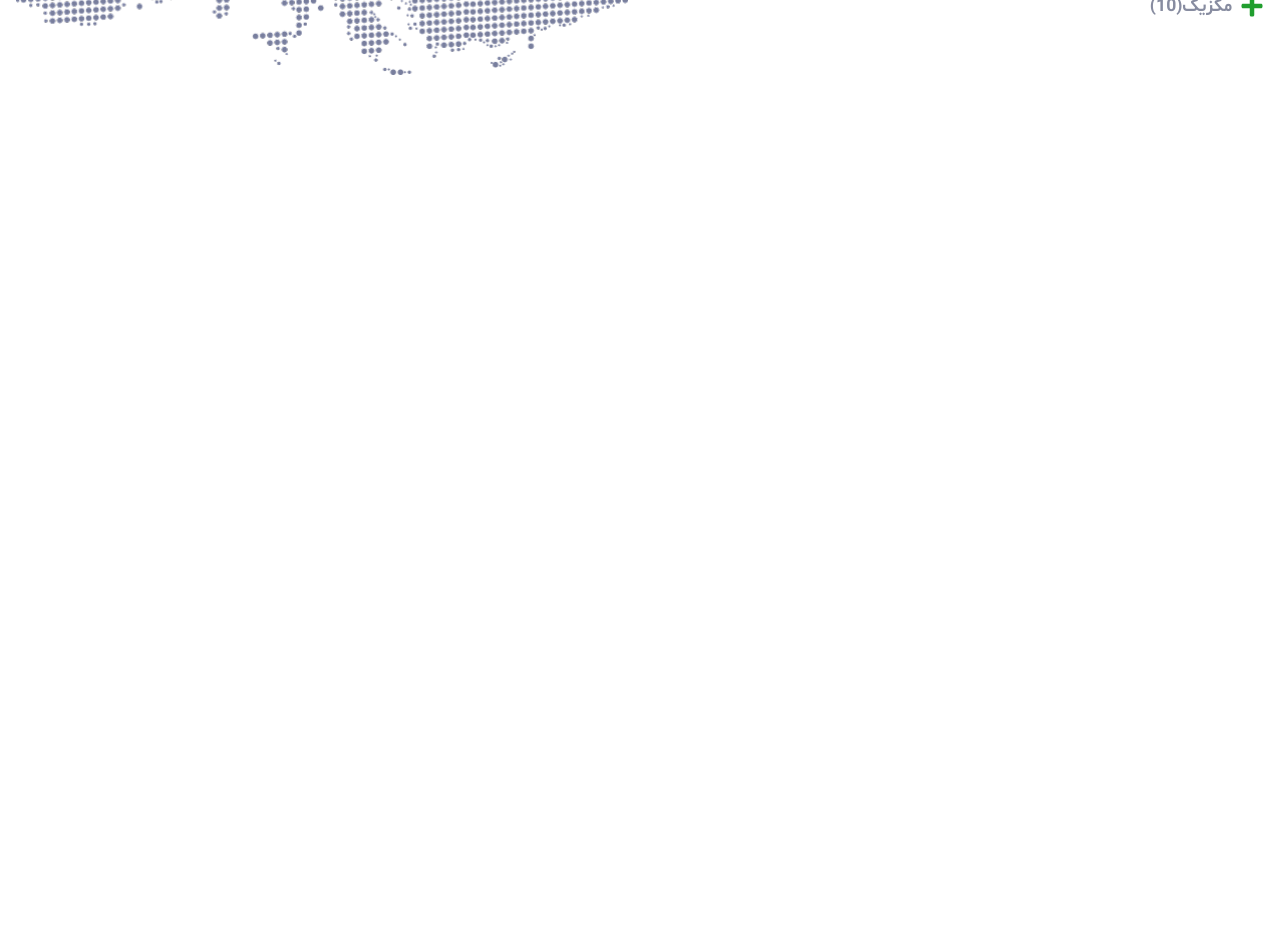
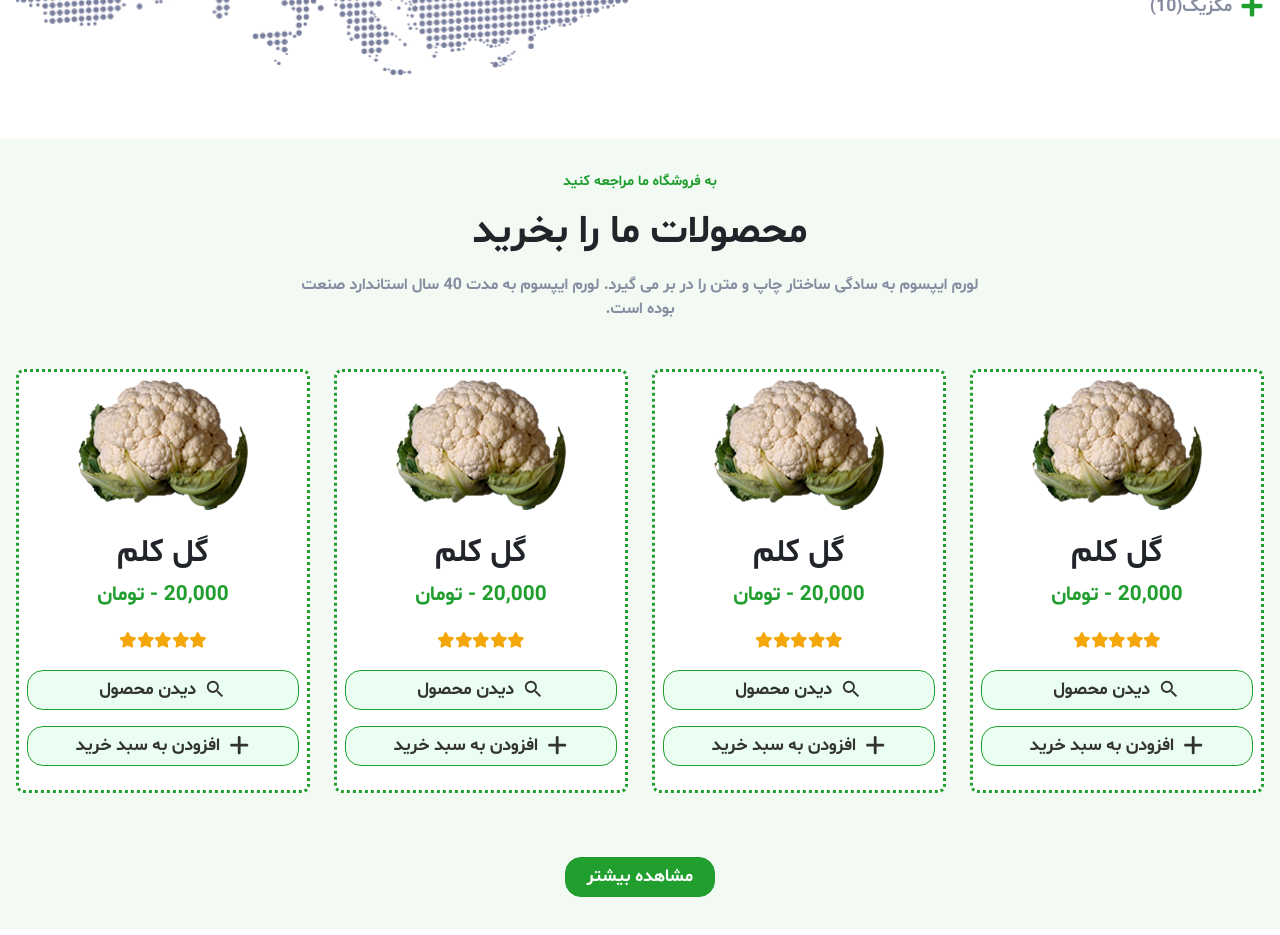
Before and after one commit to mohammadmehdidalvandii/TRIFLES-SHOP, a Next.js app: page / in a window 1280 px wide. Shown: the part 3000-3935 px from the top of the page. Before the commit the page ends 3139 px from the top, so only its background shows below. Built offline with nearby package versions, Linux system fonts and the light colour scheme.

Commit message:
create section shop for home-page

```diff
--- a/src/app/globals.css
+++ b/src/app/globals.css
@@ -47,7 +47,7 @@ ul{
     --grayColor: #B7B7B7;
     --textColor: #878CA0;
     --blueColor1: #E9F5EA;
-
+    --yellowColor: #F4A708;
 }
 /* <<<< root : variable >>>> */
 
--- a/src/app/page.js
+++ b/src/app/page.js
@@ -1,6 +1,7 @@
 import About from "@/components/template/index/About/About";
 import Banner from "@/components/template/index/Banner/Banner";
 import Country from "@/components/template/index/Country/Country";
+import Shop from "@/components/template/index/Shop/Shop";
 import Triple from "@/components/template/index/Triple/Triple";
 
 export default function Home() {
@@ -10,6 +11,7 @@ export default function Home() {
    <Triple/>
    <About/>
    <Country/>
+   <Shop/>
    </>
   );
 }
--- /dev/null
+++ b/src/components/template/index/Shop/Shop.js
@@ -0,0 +1,46 @@
+import React from 'react'
+import style from './Shop.module.css';
+import TitleCenter from '@/components/module/TitleCenter/TitleCenter';
+import ProductCard from '@/components/module/ProductCard/ProductCard';
+import Link from 'next/link';
+
+
+
+function Shop() {
+  return (
+    <section className={style.shop}>
+        <div className="containers">
+            <div className="row">
+                <div className="col-12">
+                    <TitleCenter
+                        text='به فروشگاه ما مراجعه کنید'
+                        title='محصولات ما را بخرید'
+                        desc='لورم ایپسوم به سادگی ساختار چاپ و متن را در بر می گیرد. لورم ایپسوم به مدت 40 سال استاندارد صنعت بوده است.'
+                    />
+                </div>
+            </div>
+            <div className="row mt-5">
+                <div className="col-lg-3 col-md-4 col-sm-6 col-xs-12">
+                    <ProductCard/>
+                </div>
+                <div className="col-lg-3 col-md-4 col-sm-6 col-xs-12">
+                    <ProductCard/>
+                </div>
+                <div className="col-lg-3 col-md-4 col-sm-6 col-xs-12">
+                    <ProductCard/>
+                </div>
+                <div className="col-lg-3 col-md-4 col-sm-6 col-xs-12">
+                    <ProductCard/>
+                </div>
+            </div>
+            <div className="row mt-5">
+                <div className="col-12">
+                    <Link href='/' className={`${style.shop_link} ${"button_black"}`}>مشاهده بیشتر</Link>
+                </div>
+            </div>
+        </div>
+    </section>
+  )
+}
+
+export default Shop
--- /dev/null
+++ b/src/components/template/index/Shop/Shop.module.css
@@ -0,0 +1,12 @@
+.shop{
+    display: block;
+    width: 100%;
+    margin: 2rem 0;
+    padding: 2rem 0;
+    background-color: var(--bgColor);
+}
+
+.shop_link{
+    width: 150px;
+    margin: 0 auto;
+}
```
Also changed, not shown: public/images/p-1.png (added).
